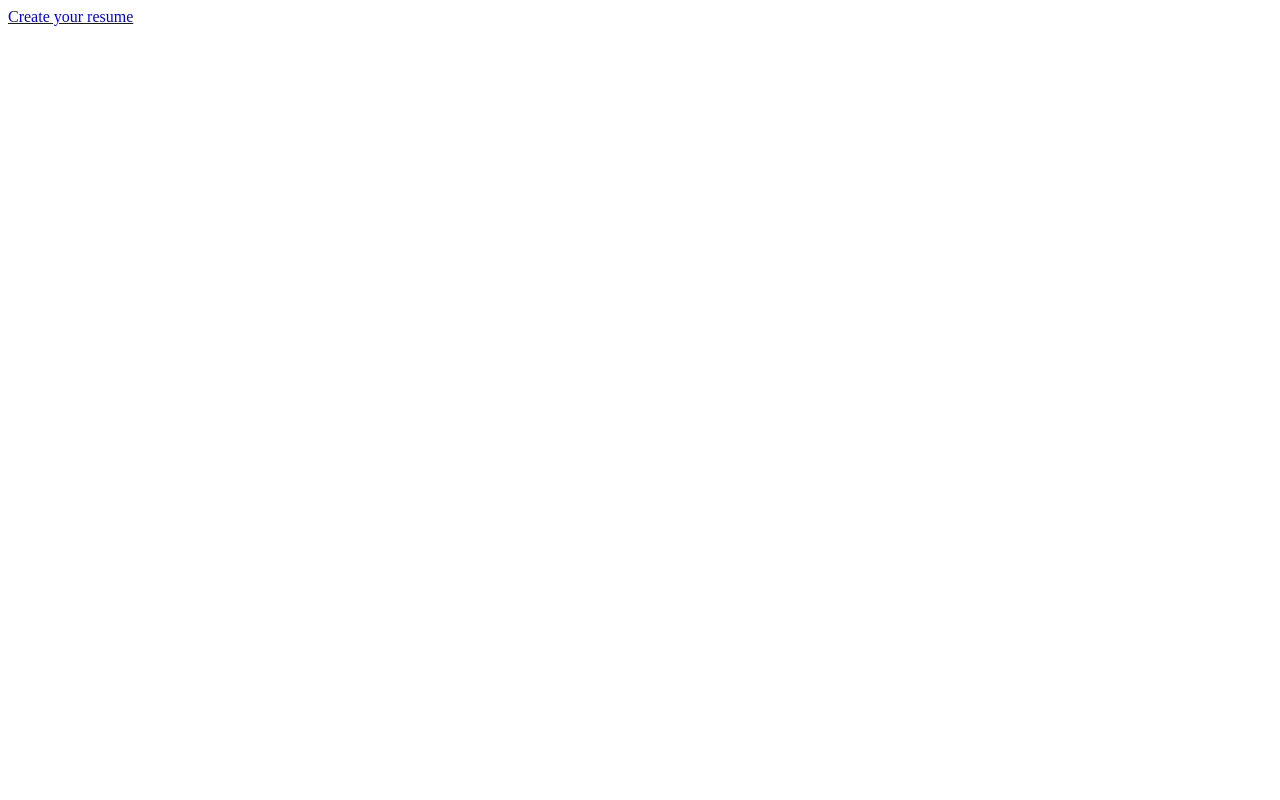
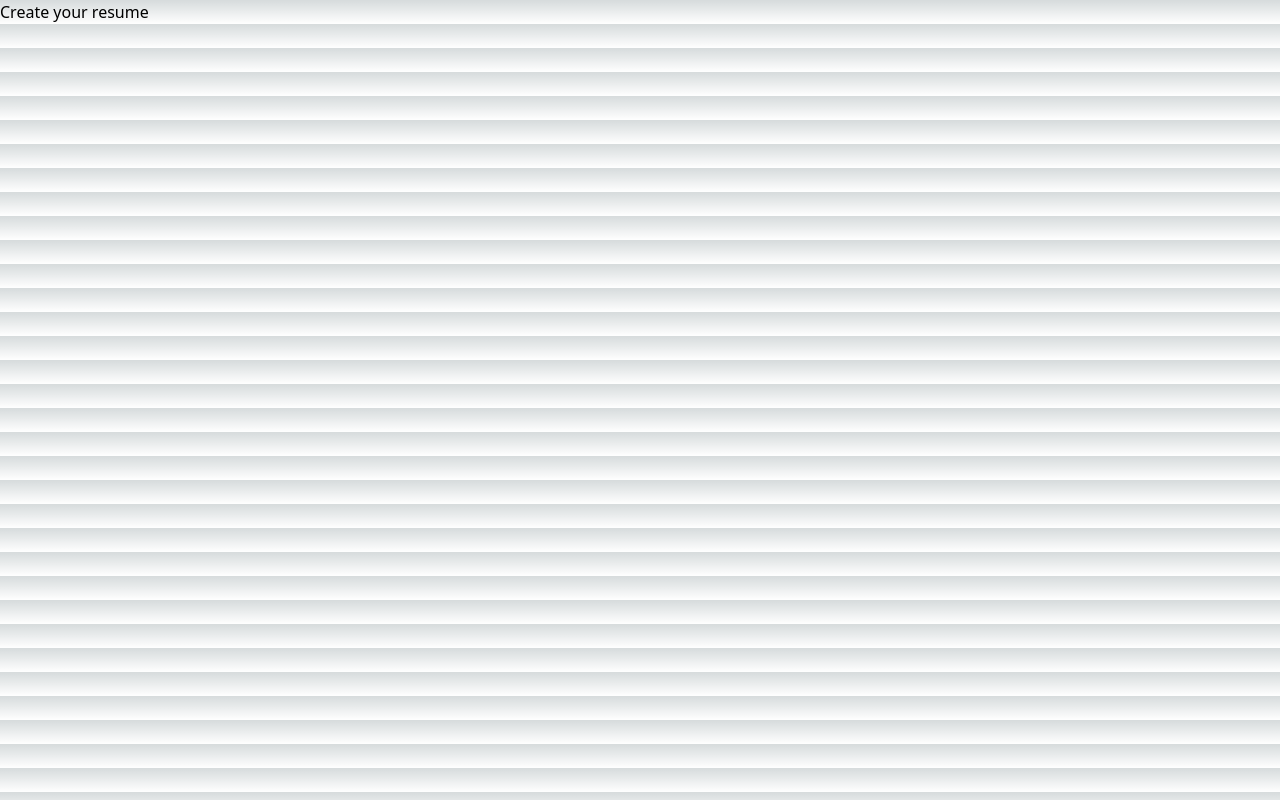
Before and after one commit to swarnjeet7/resume-builder, a Next.js app: page / in a window 1280 px wide. Built offline with nearby package versions, Linux system fonts and the light colour scheme.

Commit message:
tailwind issue solved

```diff
--- a/src/app/globals.css
+++ b/src/app/globals.css
@@ -1,6 +1,9 @@
-@tailwind base;
+/* @tailwind base;
 @tailwind components;
-@tailwind utilities;
+@tailwind utilities; */
+@import 'tailwindcss/base';
+@import 'tailwindcss/components';
+@import 'tailwindcss/utilities';
 
 :root {
   --foreground-rgb: 0, 0, 0;
--- /dev/null
+++ b/src/pages/_app.tsx
@@ -0,0 +1,11 @@
+import React from 'react';
+import type { AppProps } from 'next/app';
+import '../app/globals.css';
+
+// eslint-disable-next-line @typescript-eslint/explicit-function-return-type
+function MyApp({ Component, pageProps }: AppProps) {
+  // eslint-disable-next-line react/jsx-props-no-spreading
+  return <Component {...pageProps} />;
+}
+
+export default MyApp;
--- a/src/pages/index.tsx
+++ b/src/pages/index.tsx
@@ -3,8 +3,10 @@ import Link from 'next/link';
 
 export default function Home(): ReactElement {
   return (
-    <Link href="http://localhost:3000/create-cv/sections/index">
-      Create your resume
-    </Link>
+    <div className="w-full">
+      <Link href="http://localhost:3000/create-cv/sections/index">
+        Create your resume
+      </Link>
+    </div>
   );
 }
```
